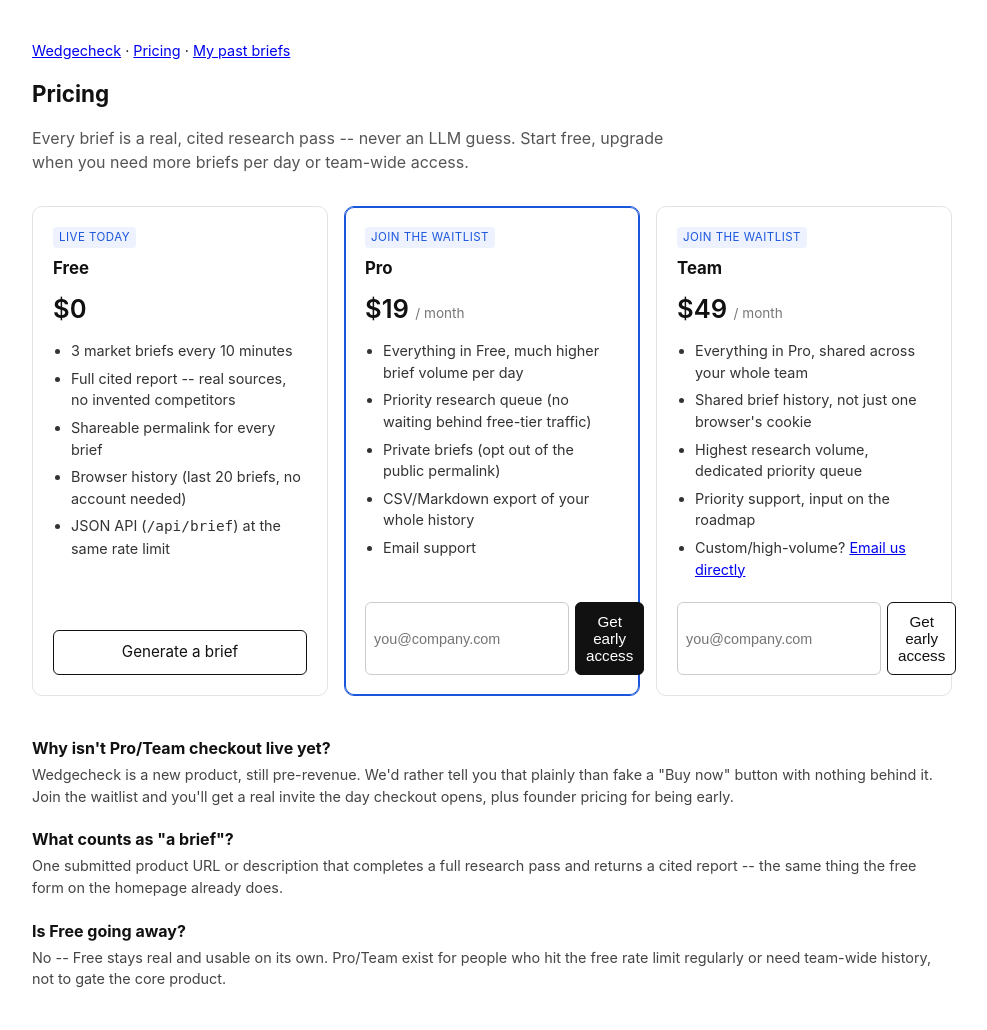
After one commit to caelum0x/wedgecheck, a FastAPI app: template web/templates/pricing.html in a window 1280 px wide. The commit adds this page. Shown: the whole page, without its empty margins (148-1135 px from the left). Run offline with FastAPI, Linux system fonts and the light colour scheme; the template is opened without the code that fills it, so the values that code supplies are empty.

Commit message:
feat: add a real pricing page (Free/Pro/Team) with a working waitlist CTA
Wedgecheck was live but had no pricing page at all. Adds /pricing with
three tiers matching this portfolio's standard B2B shape (Free $0,
Pro $19/mo, Team $49/mo -- same pattern as bidstage-tenders). No billing
integration exists yet for this app (no accounts/entitlements), so
Pro/Team's CTA is a real, persisted waitlist signup (POST /pricing ->
store.save_waitlist_signup(), a new sqlite table) rather than a fake
"Buy now" with nothing behind it -- validated email format, a fixed tier
allowlist, and the same CSRF same-site check POST / already uses.
Wired into the real site nav on index.html and history.html.

```diff
--- a/app/main.py
+++ b/app/main.py
@@ -13,6 +13,7 @@
 
 import asyncio
 import logging
+import re
 import uuid
 from pathlib import Path
 
@@ -41,6 +42,21 @@
 
 _SESSION_COOKIE = "wedgecheck_session"
 _SESSION_MAX_AGE_SECONDS = 365 * 24 * 60 * 60  # 1 year
+
+# No billing integration exists yet (see pricing.html's own CTA copy for
+# why -- Pro/Team are real priced tiers, not live-purchasable ones). This
+# is the single source of truth for which tier ids /pricing's waitlist form
+# may submit, shared between the template (which renders these as buttons)
+# and submit_waitlist()'s own validation below -- a tier id that isn't in
+# here is rejected, not silently recorded as free-text.
+WAITLIST_TIERS = {"pro", "team"}
+# Deliberately conservative (RFC 5322 is far more permissive than this) --
+# this only needs to catch an obviously-malformed address before it's
+# persisted, not fully validate deliverability. Same choke-point pattern
+# the rest of this app already uses for untrusted input (product_input.py's
+# length caps, ssrf_guard.py's scheme check): reject early, at the one
+# place this value enters the app, before it reaches storage.
+_EMAIL_RE = re.compile(r"^[^@\s]{1,120}@[^@\s]{1,120}\.[^@\s]{2,24}$")
 
 
 def _session_id(request: Request) -> str:
@@ -234,6 +250,54 @@
     )
 
 
+@app.get("/pricing", response_class=HTMLResponse)
+def pricing(request: Request):
+    """Real pricing page -- previously the product had none at all. Free is
+    live today (exactly the rate-limited anonymous flow the rest of this
+    app already serves). Pro/Team are real priced tiers with no billing
+    integration wired yet, so their CTA is a real, persisted waitlist
+    signup (`submit_waitlist()` below) rather than a live checkout -- see
+    that function's own docstring for why."""
+    response = templates.TemplateResponse(request, "pricing.html", {"submitted_tier": None})
+    _, response = _with_session_cookie(request, response)
+    return response
+
+
+@app.post("/pricing", response_class=HTMLResponse)
+async def submit_waitlist(
+    request: Request, email: str = Form(...), tier: str = Form(...)
+):
+    """Persists a real Pro/Team waitlist signup. There is no billing
+    integration in this app yet (no accounts, no entitlements, no payment
+    provider wired) -- building that is a larger lift than this pass's
+    scope, so the real, working CTA for a priced tier right now is capturing
+    genuine purchase intent (email + which tier) rather than a fake "Coming
+    soon" with nothing behind it. This is the same fallback the task that
+    added this page was explicitly given: ship a real pricing page with a
+    real waitlist CTA when full checkout isn't wired yet.
+    """
+    csrf_guard.assert_same_site(request)
+    tier = tier.strip().lower()
+    email = email.strip()
+    if tier not in WAITLIST_TIERS:
+        raise HTTPException(400, "Unknown plan")
+    if not _EMAIL_RE.match(email) or len(email) > 200:
+        response = templates.TemplateResponse(
+            request,
+            "pricing.html",
+            {"submitted_tier": None, "waitlist_error": "Enter a valid email address."},
+            status_code=400,
+        )
+        _, response = _with_session_cookie(request, response)
+        return response
+    await asyncio.to_thread(store.save_waitlist_signup, email, tier)
+    response = templates.TemplateResponse(
+        request, "pricing.html", {"submitted_tier": tier, "waitlist_error": None}
+    )
+    _, response = _with_session_cookie(request, response)
+    return response
+
+
 @app.get("/history", response_class=HTMLResponse)
 async def history(request: Request):
     session_id = _session_id(request)
--- a/app/store.py
+++ b/app/store.py
@@ -28,6 +28,7 @@
 import sqlite3
 import uuid
 from contextlib import contextmanager
+from datetime import datetime, timezone
 from pathlib import Path
 
 from .schema import MarketBrief
@@ -48,6 +49,15 @@
 );
 CREATE INDEX IF NOT EXISTS idx_briefs_session
     ON briefs (session_id, generated_at DESC);
+
+CREATE TABLE IF NOT EXISTS waitlist_signups (
+    id TEXT PRIMARY KEY,
+    email TEXT NOT NULL,
+    tier TEXT NOT NULL,
+    created_at TEXT NOT NULL
+);
+CREATE INDEX IF NOT EXISTS idx_waitlist_created
+    ON waitlist_signups (created_at DESC);
 """
 
 
@@ -170,3 +180,26 @@
             (session_id, limit),
         ).fetchall()
     return [dict(row) for row in rows]
+
+
+def save_waitlist_signup(email: str, tier: str) -> str:
+    """Persist one real pricing-page waitlist signup (Pro/Team interest --
+    there is no billing integration yet, see pricing.html's own module
+    comment in main.py for why this is the real CTA for now instead of a
+    live checkout). Returns the new row's id.
+
+    Caller (`main.py`'s `submit_waitlist()`) is responsible for validating
+    `email`/`tier` before this is ever called -- this function only
+    persists, it does not re-validate, matching `save_brief()`'s own
+    division of labor in this module.
+    """
+    signup_id = uuid.uuid4().hex
+    with _connection() as conn:
+        conn.execute(
+            """
+            INSERT INTO waitlist_signups (id, email, tier, created_at)
+            VALUES (?, ?, ?, ?)
+            """,
+            (signup_id, email, tier, datetime.now(timezone.utc).isoformat()),
+        )
+    return signup_id
--- a/web/templates/history.html
+++ b/web/templates/history.html
@@ -18,7 +18,7 @@
   </style>
 </head>
 <body>
-  <p class="nav"><a href="/">Wedgecheck</a> &middot; My past briefs</p>
+  <p class="nav"><a href="/">Wedgecheck</a> &middot; <a href="/pricing">Pricing</a> &middot; My past briefs</p>
   <h1>Your past briefs</h1>
   <p class="lede">Scoped to this browser only (an anonymous cookie, no account) -- so a brief isn't lost just because the tab closed.</p>
 
--- a/web/templates/index.html
+++ b/web/templates/index.html
@@ -21,7 +21,7 @@
   </style>
 </head>
 <body>
-  <p class="nav"><a href="/">Wedgecheck</a> &middot; <a href="/history">My past briefs</a></p>
+  <p class="nav"><a href="/">Wedgecheck</a> &middot; <a href="/pricing">Pricing</a> &middot; <a href="/history">My past briefs</a></p>
   <h1>Wedgecheck</h1>
   <p class="lede">Every claim below is cited to a real, live source -- gpt-researcher (Apache-2.0) does the retrieval, we never let an LLM invent a competitor or a number.</p>
 
--- /dev/null
+++ b/web/templates/pricing.html
@@ -0,0 +1,106 @@
+<!doctype html>
+<html lang="en">
+<head>
+  <meta charset="utf-8">
+  <title>Pricing -- Wedgecheck</title>
+  <meta name="viewport" content="width=device-width, initial-scale=1">
+  <style>
+    body { font-family: -apple-system, system-ui, sans-serif; max-width: 920px; margin: 40px auto; padding: 0 16px; line-height: 1.5; color: #111; }
+    h1 { font-size: 1.4rem; }
+    .lede { color: #555; margin-bottom: 32px; max-width: 640px; }
+    .nav { font-size: 0.9rem; margin-bottom: 8px; }
+    .tiers { display: grid; grid-template-columns: repeat(auto-fit, minmax(240px, 1fr)); gap: 16px; margin: 24px 0 32px; }
+    .tier { border: 1px solid #e3e3e3; border-radius: 10px; padding: 20px; display: flex; flex-direction: column; }
+    .tier.featured { border-color: #1a56db; box-shadow: 0 0 0 1px #1a56db inset; }
+    .tier h2 { font-size: 1.05rem; margin: 0 0 4px; }
+    .tier .price { font-size: 1.6rem; font-weight: 600; margin: 4px 0 12px; }
+    .tier .price small { font-size: 0.85rem; font-weight: 400; color: #777; }
+    .tier ul { padding-left: 18px; margin: 0 0 16px; font-size: 0.9rem; color: #333; flex-grow: 1; }
+    .tier li { margin-bottom: 6px; }
+    .tier .badge { display: inline-block; font-size: 0.72rem; text-transform: uppercase; letter-spacing: 0.04em; color: #1a56db; background: #eef2ff; border-radius: 4px; padding: 2px 6px; margin-bottom: 8px; width: fit-content; }
+    .tier a.cta, .tier button.cta { display: block; text-align: center; padding: 10px; border-radius: 6px; text-decoration: none; font-size: 0.95rem; cursor: pointer; border: 1px solid #111; background: #111; color: #fff; }
+    .tier.secondary a.cta, .tier.secondary button.cta { background: #fff; color: #111; }
+    .waitlist-form { display: flex; gap: 6px; }
+    .waitlist-form input[type="email"] { flex: 1; padding: 8px; font-size: 0.9rem; border: 1px solid #ccc; border-radius: 6px; }
+    .waitlist-form button { padding: 8px 14px; font-size: 0.9rem; }
+    .error { color: #a00; margin: 16px 0; }
+    .success { background: #f0faf0; border: 1px solid #c9e8c9; border-radius: 6px; padding: 10px 12px; margin: 16px 0; font-size: 0.9rem; }
+    .faq { margin-top: 40px; }
+    .faq h3 { font-size: 1rem; margin-bottom: 4px; }
+    .faq p { color: #444; font-size: 0.9rem; margin-top: 0; margin-bottom: 20px; }
+  </style>
+</head>
+<body>
+  <p class="nav"><a href="/">Wedgecheck</a> &middot; <a href="/pricing">Pricing</a> &middot; <a href="/history">My past briefs</a></p>
+  <h1>Pricing</h1>
+  <p class="lede">Every brief is a real, cited research pass -- never an LLM guess. Start free, upgrade when you need more briefs per day or team-wide access.</p>
+
+  {% if submitted_tier %}
+    <p class="success">You're on the {{ submitted_tier|capitalize }} waitlist -- we'll email you the moment checkout opens, with founder pricing for joining early.</p>
+  {% endif %}
+  {% if waitlist_error %}
+    <p class="error">{{ waitlist_error }}</p>
+  {% endif %}
+
+  <div class="tiers">
+    <div class="tier secondary">
+      <span class="badge">Live today</span>
+      <h2>Free</h2>
+      <div class="price">$0</div>
+      <ul>
+        <li>3 market briefs every 10 minutes</li>
+        <li>Full cited report -- real sources, no invented competitors</li>
+        <li>Shareable permalink for every brief</li>
+        <li>Browser history (last 20 briefs, no account needed)</li>
+        <li>JSON API (<code>/api/brief</code>) at the same rate limit</li>
+      </ul>
+      <a class="cta" href="/">Generate a brief</a>
+    </div>
+
+    <div class="tier featured">
+      <span class="badge">Join the waitlist</span>
+      <h2>Pro</h2>
+      <div class="price">$19 <small>/ month</small></div>
+      <ul>
+        <li>Everything in Free, much higher brief volume per day</li>
+        <li>Priority research queue (no waiting behind free-tier traffic)</li>
+        <li>Private briefs (opt out of the public permalink)</li>
+        <li>CSV/Markdown export of your whole history</li>
+        <li>Email support</li>
+      </ul>
+      <form class="waitlist-form" method="post" action="/pricing">
+        <input type="hidden" name="tier" value="pro">
+        <input type="email" name="email" placeholder="you@company.com" required>
+        <button class="cta" type="submit">Get early access</button>
+      </form>
+    </div>
+
+    <div class="tier secondary">
+      <span class="badge">Join the waitlist</span>
+      <h2>Team</h2>
+      <div class="price">$49 <small>/ month</small></div>
+      <ul>
+        <li>Everything in Pro, shared across your whole team</li>
+        <li>Shared brief history, not just one browser's cookie</li>
+        <li>Highest research volume, dedicated priority queue</li>
+        <li>Priority support, input on the roadmap</li>
+        <li>Custom/high-volume? <a href="mailto:support@ereboslab.com?subject=Wedgecheck%20Team%20plan">Email us directly</a></li>
+      </ul>
+      <form class="waitlist-form" method="post" action="/pricing">
+        <input type="hidden" name="tier" value="team">
+        <input type="email" name="email" placeholder="you@company.com" required>
+        <button class="cta" type="submit">Get early access</button>
+      </form>
+    </div>
+  </div>
+
+  <div class="faq">
+    <h3>Why isn't Pro/Team checkout live yet?</h3>
+    <p>Wedgecheck is a new product, still pre-revenue. We'd rather tell you that plainly than fake a "Buy now" button with nothing behind it. Join the waitlist and you'll get a real invite the day checkout opens, plus founder pricing for being early.</p>
+    <h3>What counts as "a brief"?</h3>
+    <p>One submitted product URL or description that completes a full research pass and returns a cited report -- the same thing the free form on the homepage already does.</p>
+    <h3>Is Free going away?</h3>
+    <p>No -- Free stays real and usable on its own. Pro/Team exist for people who hit the free rate limit regularly or need team-wide history, not to gate the core product.</p>
+  </div>
+</body>
+</html>
```
